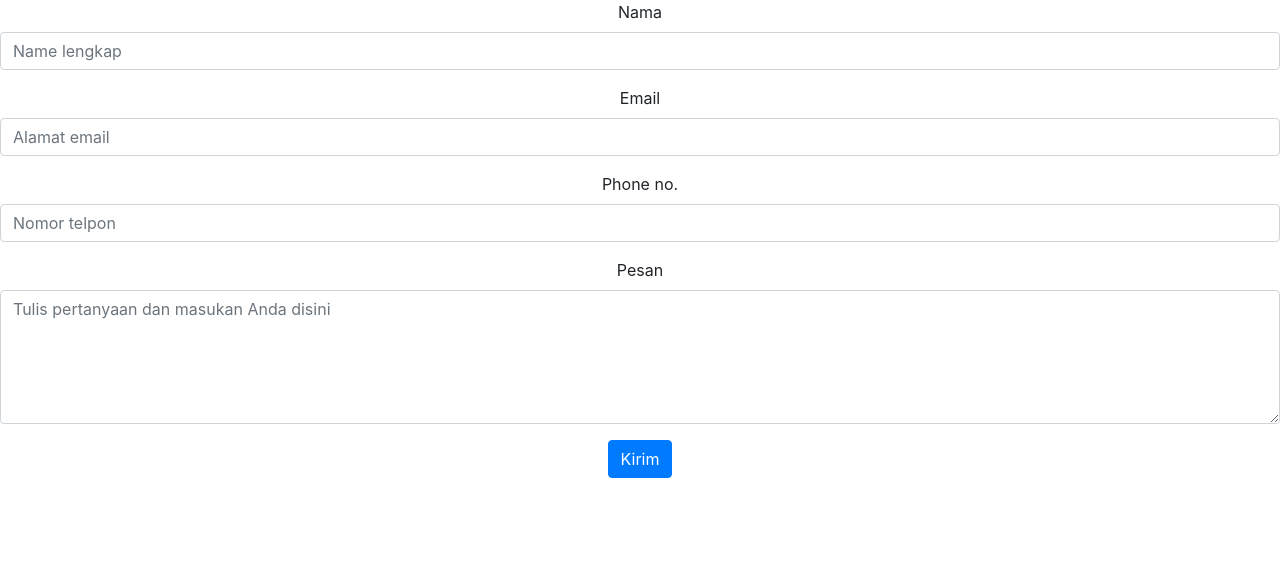
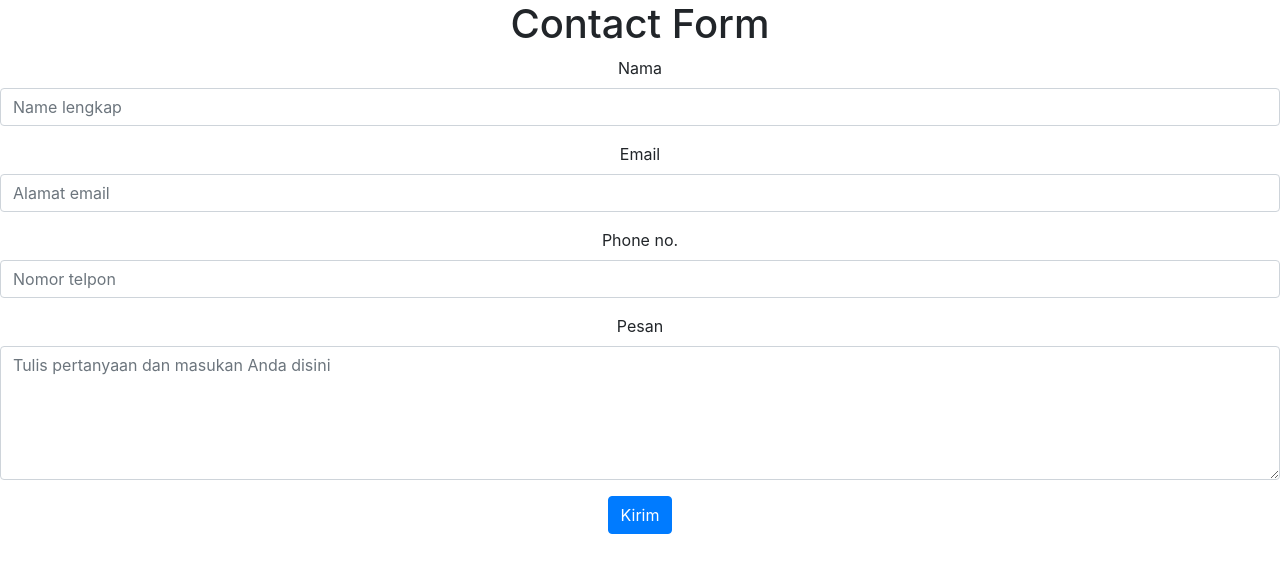
Before and after one commit to kewlkidz/berkah, a React (Create React App) app in the folder berkah/: page / in a window 1280 px wide. Shown: the top 572 px of the page. Built offline with nearby package versions, Linux system fonts and the light colour scheme.

Commit message:
Deleted php

```diff
--- a/berkah/src/App.js
+++ b/berkah/src/App.js
@@ -5,6 +5,7 @@ import ContactForm from './Components/ContactForm';
 function App() {
   return (
     <div className="App">
+        <h1>Contact Form</h1>
          <ContactForm />
 
     </div>
```
